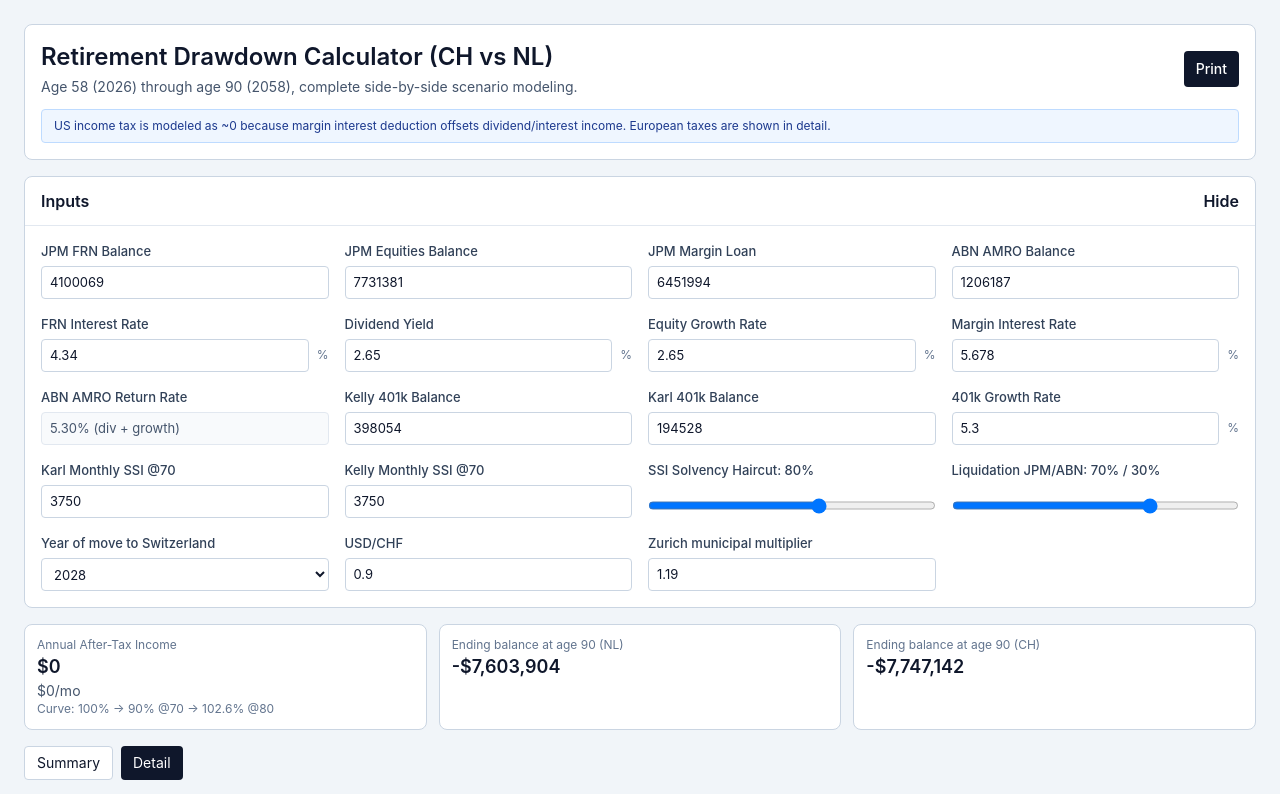
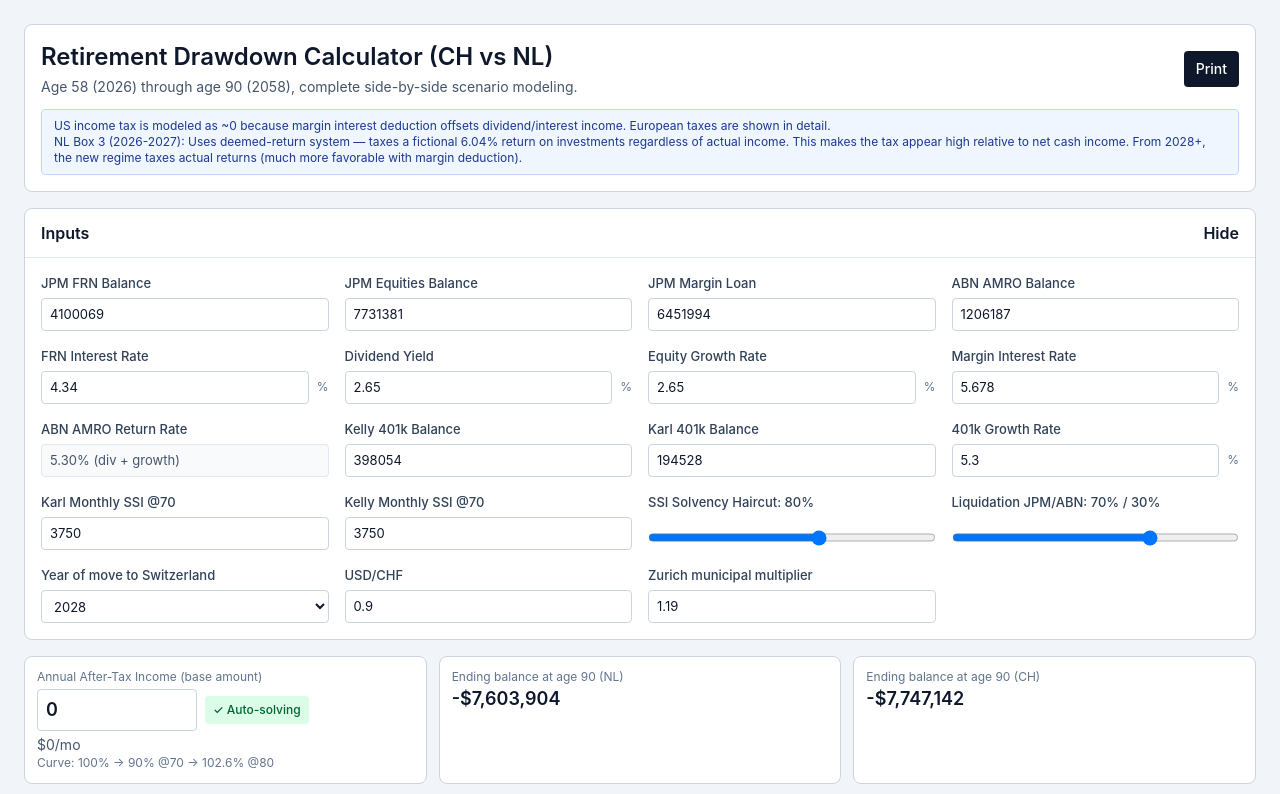
Before and after one commit to KCALLC/retirement-calculator, a Next.js app: page / in a window 1280 px wide. Shown: the top 794 px of the page. Built offline with nearby package versions, Linux system fonts and the light colour scheme.

Commit message:
v4: Manual withdrawal input, auto-solve toggle, Box 3 explainer note

```diff
--- a/src/app/page.tsx
+++ b/src/app/page.tsx
@@ -374,6 +374,8 @@ export default function Home() {
   const [baseWithdrawal, setBaseWithdrawal] = useState(0);
   const [tab, setTab] = useState<"summary" | "detail">("summary");
   const [inputsOpen, setInputsOpen] = useState(true);
+  const [manualWithdrawal, setManualWithdrawal] = useState<number | null>(null);
+  const [autoSolve, setAutoSolve] = useState(true);
 
   useEffect(() => {
     const isMobile = typeof window !== "undefined" && window.innerWidth < 768;
@@ -381,13 +383,17 @@ export default function Home() {
   }, []);
 
   useEffect(() => {
+    if (!autoSolve) return;
     const t = setTimeout(() => {
-      setBaseWithdrawal(solveBaseWithdrawal(inputs));
+      const solved = solveBaseWithdrawal(inputs);
+      setBaseWithdrawal(solved);
+      setManualWithdrawal(null);
     }, 300);
     return () => clearTimeout(t);
-  }, [inputs]);
+  }, [inputs, autoSolve]);
 
-  const rows = useMemo(() => runProjection(inputs, baseWithdrawal), [inputs, baseWithdrawal]);
+  const effectiveWithdrawal = manualWithdrawal ?? baseWithdrawal;
+  const rows = useMemo(() => runProjection(inputs, effectiveWithdrawal), [inputs, effectiveWithdrawal]);
 
   const bands = useMemo(() => {
     const defs = [
@@ -435,6 +441,7 @@ export default function Home() {
           </div>
           <div className="mt-3 rounded border border-blue-200 bg-blue-50 px-3 py-2 text-xs text-blue-900">
             US income tax is modeled as ~0 because margin interest deduction offsets dividend/interest income. European taxes are shown in detail.
+            <br/>NL Box 3 (2026-2027): Uses deemed-return system — taxes a fictional 6.04% return on investments regardless of actual income. This makes the tax appear high relative to net cash income. From 2028+, the new regime taxes actual returns (much more favorable with margin deduction).
           </div>
         </header>
 
@@ -500,9 +507,25 @@ export default function Home() {
 
         <section className="mb-4 grid gap-3 md:grid-cols-3">
           <div className="rounded-lg border border-slate-300 bg-white p-3">
-            <div className="text-xs text-slate-500">Annual After-Tax Income</div>
-            <div className="text-lg font-semibold">{usd(baseWithdrawal)}</div>
-            <div className="text-sm text-slate-600">{usd(baseWithdrawal / 12)}/mo</div>
+            <div className="text-xs text-slate-500">Annual After-Tax Income (base amount)</div>
+            <div className="flex items-center gap-2 mt-1">
+              <input
+                className="w-40 rounded border border-slate-300 px-2 py-1.5 text-lg font-semibold"
+                type="number"
+                value={Math.round(effectiveWithdrawal)}
+                onChange={(e) => {
+                  setAutoSolve(false);
+                  setManualWithdrawal(Number(e.target.value));
+                }}
+              />
+              <button
+                onClick={() => { setAutoSolve(true); setManualWithdrawal(null); }}
+                className={`rounded px-2 py-1.5 text-xs font-medium ${autoSolve ? 'bg-green-100 text-green-800' : 'bg-slate-200 text-slate-700 hover:bg-green-50'}`}
+              >
+                {autoSolve ? '✓ Auto-solving' : 'Auto-solve to $0 @90'}
+              </button>
+            </div>
+            <div className="text-sm text-slate-600 mt-1">{usd(effectiveWithdrawal / 12)}/mo</div>
             <div className="text-xs text-slate-500">Curve: 100% → 90% @70 → 102.6% @80</div>
           </div>
           <div className="rounded-lg border border-slate-300 bg-white p-3">
```
